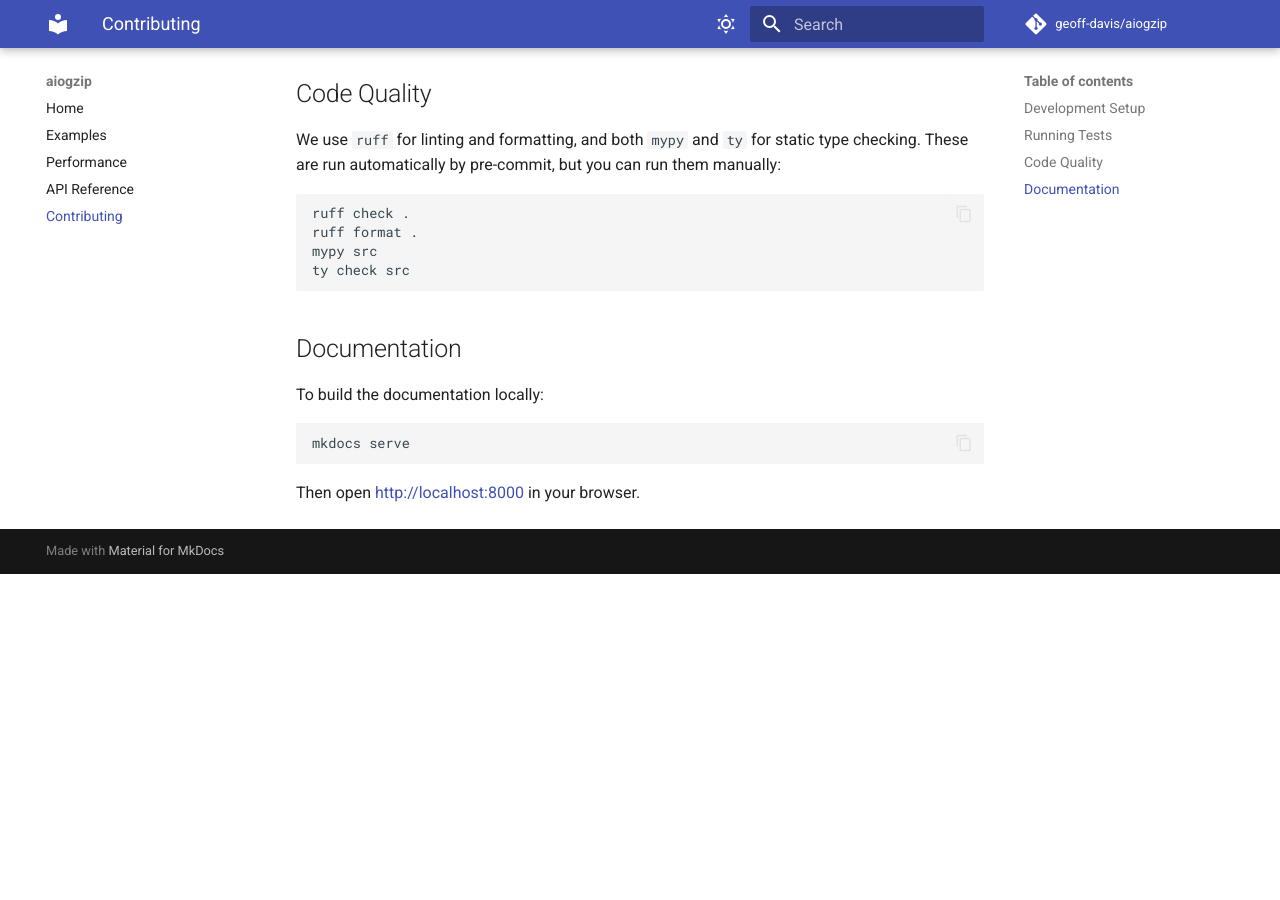
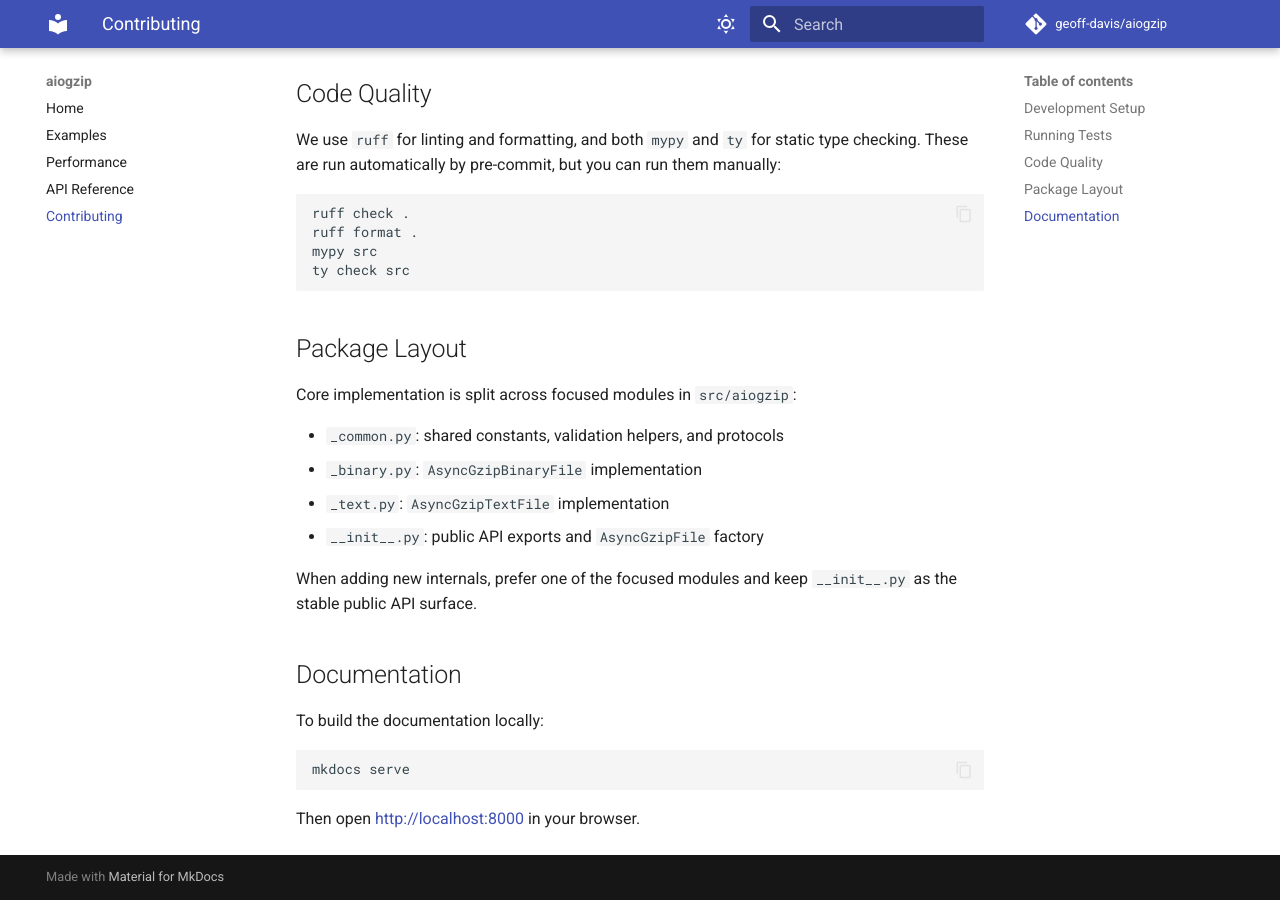
Before and after one commit to geoff-davis/aiogzip, an MkDocs documentation site: the page built from docs/contributing.md, in a window 1280 px wide and 900 px high, scrolled down 884 px. Built offline with MkDocs 1.6.1 and Material for MkDocs 9.7.7, drawn with Linux system fonts in a browser that asks for light colours; comment, search, counter and statistics services are not loaded; before the commit the page ends 1458 px from its top, so only the background shows below that.

Commit message:
Document internal aiogzip module layout for contributors

````diff
--- a/docs/contributing.md
+++ b/docs/contributing.md
@@ -48,6 +48,17 @@ mypy src
 ty check src
 ```
 
+## Package Layout
+
+Core implementation is split across focused modules in `src/aiogzip`:
+
+- `_common.py`: shared constants, validation helpers, and protocols
+- `_binary.py`: `AsyncGzipBinaryFile` implementation
+- `_text.py`: `AsyncGzipTextFile` implementation
+- `__init__.py`: public API exports and `AsyncGzipFile` factory
+
+When adding new internals, prefer one of the focused modules and keep `__init__.py` as the stable public API surface.
+
 ## Documentation
 
 To build the documentation locally:
````
